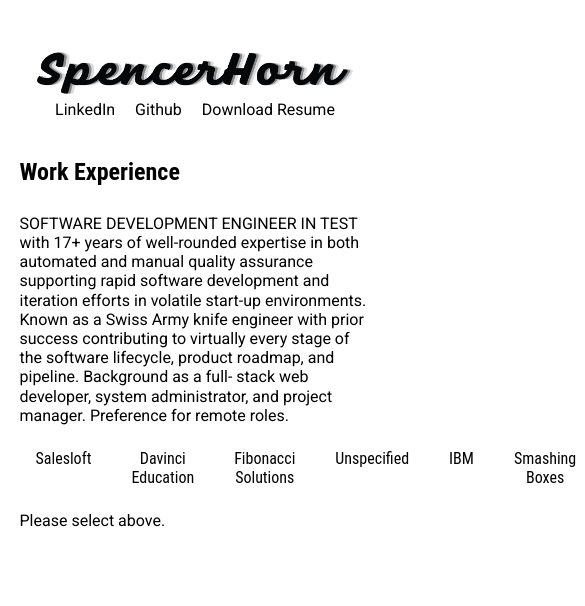
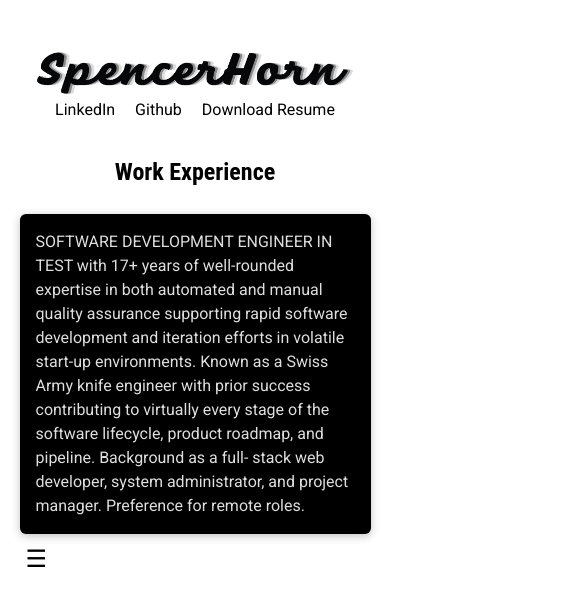
Before and after one commit to SpencerHorn/spencer-horn-com, a React (Vite) app: page / in a window 390 px wide. Shown: the top 606 px of the page, 585 px wide, since content can reach past the window. Built offline with nearby package versions, Linux system fonts and the light colour scheme.

Commit message:
updated css for mobile view

```diff
--- a/pages/homepage.ts
+++ b/pages/homepage.ts
@@ -28,10 +28,10 @@
     });
     this.salesloftButton = page.getByRole('button', { name: 'Salesloft' });
     this.davinciButton = page.getByRole('button', {
-      name: 'Davinci Education',
+      name: 'Davinci',
     });
     this.fibonacciButton = page.getByRole('button', {
-      name: 'Fibonacci Solutions',
+      name: 'Fibonacci',
     });
     this.unspecifiedButton = page.getByRole('button', { name: 'Unspecified' });
     this.ibmButton = page.getByRole('button', { name: 'IBM' });
--- a/src/App.tsx
+++ b/src/App.tsx
@@ -10,7 +10,6 @@
       <main>
       <Header image={{ src: logob, alt: 'Spencer Horn logo' }} />
       <Nav />
-
         <Experiences />
       </main>
     </>
--- a/src/components/Examples/exampleTabs.css
+++ b/src/components/Examples/exampleTabs.css
@@ -1,19 +1,26 @@
+.summary {
+  padding: 1rem;
+  border-radius: 6px;
+  background-color: #000000;
+  box-shadow: 0 2px 8px rgba(50, 50, 50, 0.3);
+}
+
 #experience {
   margin: 0;
   margin-top: 2rem;
+  margin-bottom: 2rem;
 }
 
 #experience p {
   padding: 0;
   margin: 0;
   line-height: 1.2;
-  color: #000000;
+  color: #ffffff;
 }
 
 #experience .menu {
-  margin: 1rem 0;
+  align-content: center;
   padding: 0;
-  display: flex;
   gap: 0.5rem;
   list-style: none;
 }
@@ -56,6 +63,18 @@
   color: rgb(255, 255, 255)
 }
 
+.menu-content {
+  display: flex;
+  flex-direction: row;
+  justify-content: space-around;
+  flex-wrap: wrap;
+}
+
+.menu-content button {
+  margin-top: 10px;
+  margin-bottom: 10px;
+}
+
 @media (prefers-color-scheme: dark) {
   #experience h2 {
     color: #ffffff;
@@ -69,3 +88,42 @@
     color: #ffffff;
   }
 }
+
+.hamburger-menu {
+  display: none;
+  font-size: 24px;
+  background: none;
+  border: none;
+  cursor: pointer;
+  margin-bottom: 10px;
+  margin-top: 10px;
+}
+
+/* Styles for mobile devices */
+@media (max-width: 768px) {
+  .hamburger-menu {
+    display: block;
+    /* Show the hamburger menu on mobile */
+  }
+
+  .menu-content {
+    display: none;
+    /* Hide the menu by default on mobile */
+    flex-direction: column;
+    position: absolute;
+    top: 50px;
+    /* Adjust based on your layout */
+    left: 0;
+    width: 100%;
+    background-color: white;
+    z-index: 1000;
+    padding: 10px;
+    box-shadow: 0 4px 8px rgba(0, 0, 0, 0.1);
+    /* Add a shadow for better visibility */
+  }
+
+  .menu-content.open {
+    display: flex;
+    /* Show the menu when open */
+  }
+}
--- a/src/components/Examples/examples.tsx
+++ b/src/components/Examples/examples.tsx
@@ -1,19 +1,22 @@
 import React, { useState } from 'react';
+import { useMediaQuery } from 'react-responsive';
 import TabButton from './tabButton';
 import Section from '../section';
 import Tabs from '../tabs';
 import { EXPERIENCES } from '../../data/data.ts';
 
+
 const Experiences: React.FC = () => {
   const [selectedExample, setSelectedExample] = useState<string | null>(null);
+  const [isMobileMenuOpen, setIsMobileMenuOpen] = useState(false);
+  const isMobile = useMediaQuery({ query: '(max-width: 768px)' }); // Detect mobile devices
 
   const handleClick = (buttonClicked: string) => {
     setSelectedExample(buttonClicked);
+    setIsMobileMenuOpen(false); // Close the mobile menu after selection
   };
 
-  let tabContent: React.ReactNode = (
-    <p>Please select above.</p>
-  );
+  let tabContent
 
   if (selectedExample) {
     tabContent = (
@@ -32,22 +35,34 @@
 
   return (
     <Section title="Work Experience" id="experience">
-      <p id='summary'>SOFTWARE DEVELOPMENT ENGINEER IN TEST with 17+ years of well-rounded expertise in both
-automated and manual quality assurance supporting rapid software development and iteration efforts
-in volatile start-up environments. Known as a Swiss Army knife engineer with prior success contributing
-to virtually every stage of the software lifecycle, product roadmap, and pipeline. Background as a full-
-stack web developer, system administrator, and project manager. Preference for remote roles.</p>
+      <div className="summary">
+        SOFTWARE DEVELOPMENT ENGINEER IN TEST with 17+ years of well-rounded expertise in both
+        automated and manual quality assurance supporting rapid software development and iteration efforts
+        in volatile start-up environments. Known as a Swiss Army knife engineer with prior success contributing
+        to virtually every stage of the software lifecycle, product roadmap, and pipeline. Background as a full-
+        stack web developer, system administrator, and project manager. Preference for remote roles.
+      </div>
+
+      {isMobile && (
+        <button
+          className="hamburger-menu"
+          onClick={() => setIsMobileMenuOpen(!isMobileMenuOpen)}
+        >
+          ☰
+        </button>
+      )}
+
       <Tabs
         buttons={
-          <>
+          <div className={`menu-content ${isMobileMenuOpen ? 'open' : ''}`}>
             <TabButton isSelected={selectedExample === 'salesloft'} onClick={() => handleClick('salesloft')}>
               Salesloft
             </TabButton>
             <TabButton isSelected={selectedExample === 'davinci_education'} onClick={() => handleClick('davinci_education')}>
-              Davinci Education
+              Davinci
             </TabButton>
             <TabButton isSelected={selectedExample === 'fibonacci_solutions'} onClick={() => handleClick('fibonacci_solutions')}>
-              Fibonacci Solutions
+              Fibonacci
             </TabButton>
             <TabButton isSelected={selectedExample === 'unspecified'} onClick={() => handleClick('unspecified')}>
               Unspecified
@@ -61,7 +76,7 @@
             <TabButton isSelected={selectedExample === 'allscripts'} onClick={() => handleClick('allscripts')}>
               Allscripts
             </TabButton>
-          </>
+          </div>
         }
       >
         {tabContent}
--- a/src/index.css
+++ b/src/index.css
@@ -23,7 +23,7 @@
   margin: 0;
   padding: 0;
   overflow-x: hidden;
-  overflow-y: hidden;
+  overflow-y: auto;
   min-height: 100vh;
 }
 
@@ -35,7 +35,7 @@
 }
 
 main h2 {
-  text-align: left;
+  text-align: center;
   font-family: "Roboto Condensed", sans-serif;
   margin: 0 0 1.5rem 0;
   color: #000000;
```
Also changed, not shown: 1 other file (tests, documents, lock files or other folders).
